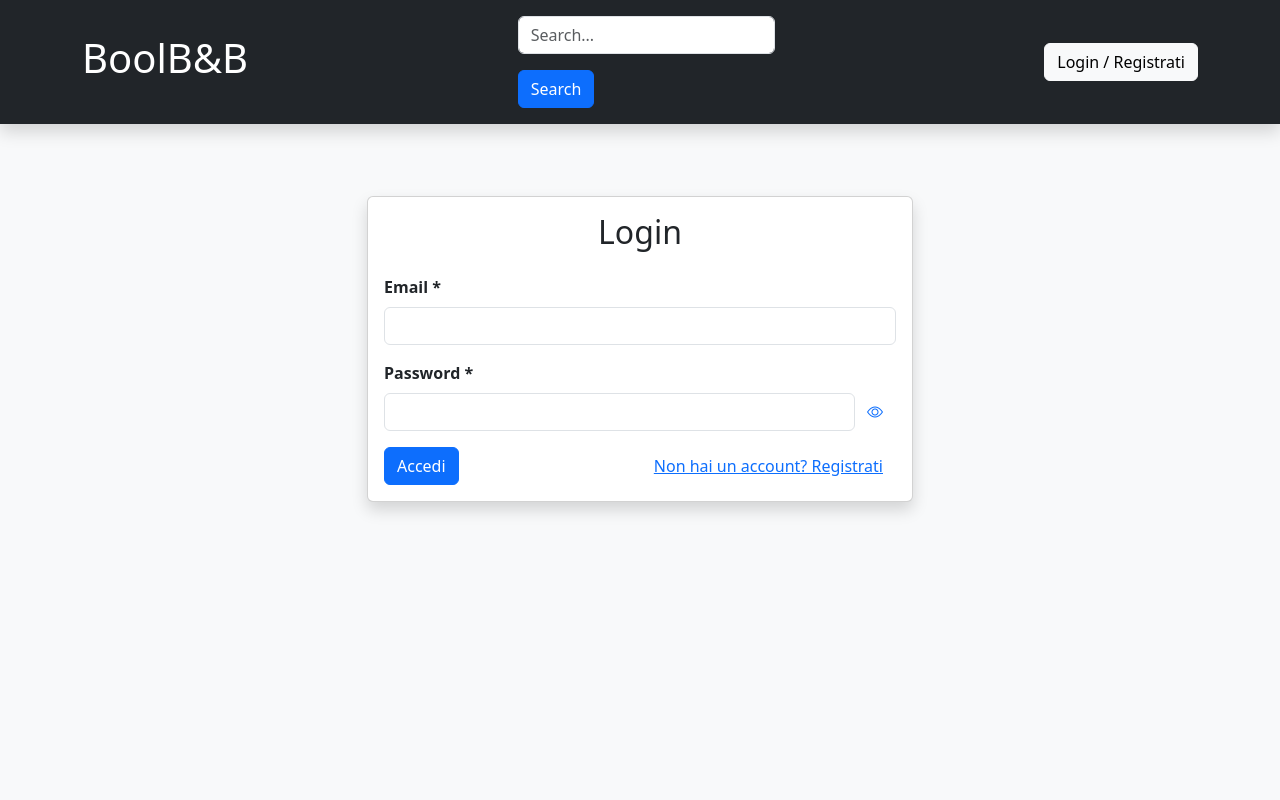
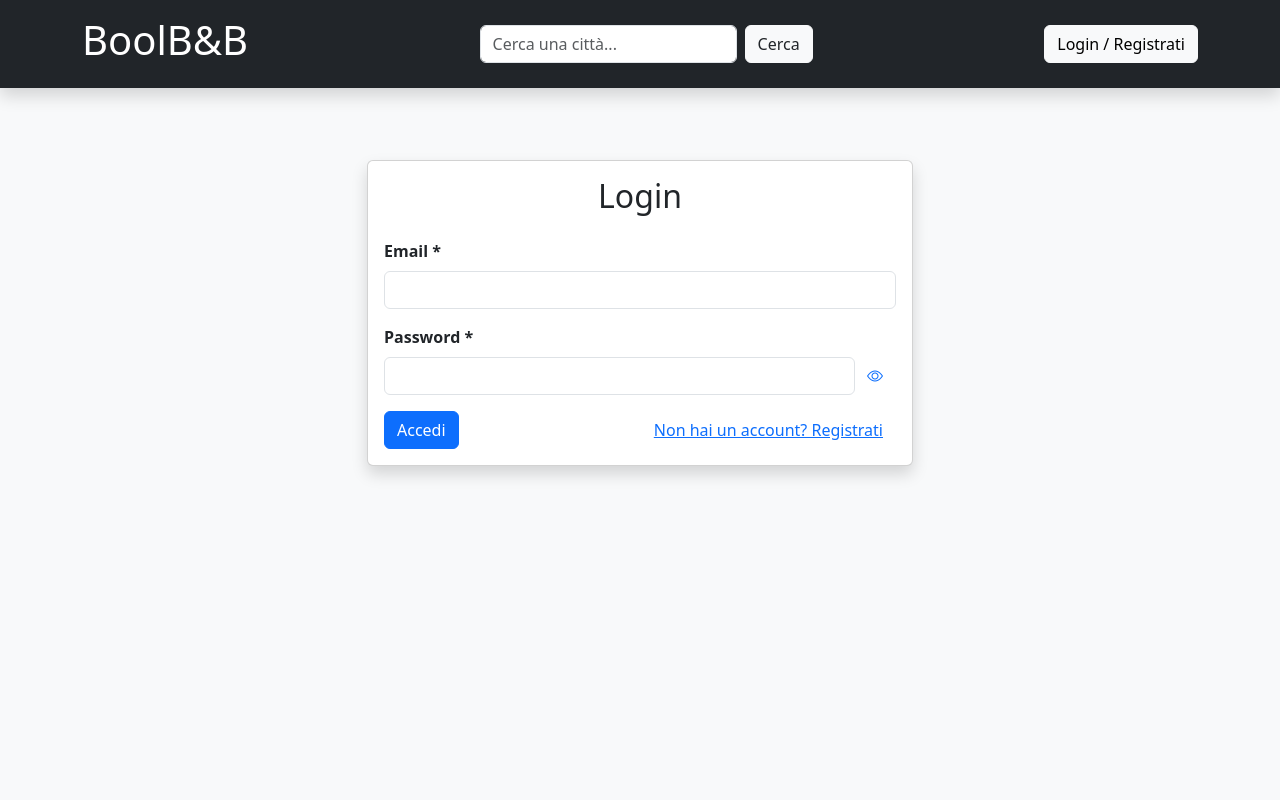
Before and after one commit to deca-francesco/pjw-t5-boolbnb, a React (Vite) app in the folder frontend_react/: page /login in a window 1280 px wide. Shown: the top 800 px of the page. Built offline with nearby package versions, Linux system fonts and the light colour scheme; no server answers; a web font is replaced by a local one.

Commit message:
add changes to style

```diff
--- a/frontend_react/src/components/ApartmentsComponents/Searchbar.jsx
+++ /dev/null
@@ -1,36 +0,0 @@
-import { useNavigate } from 'react-router-dom';
-import { useState } from "react";
-
-export default function Searchbar() {
-    const [search, setSearch] = useState('');
-    const navigate = useNavigate();
-
-    // Function to handle search form submission
-    function handleSearchForm(e) {
-        e.preventDefault();
-        navigate(`/search?city=${encodeURIComponent(search)}`);
-    }
-
-    return (
-        <div>
-            {/* Search form */}
-            <form onSubmit={handleSearchForm}>
-                <div className="mb-3">
-                    <input
-                        type="search"
-                        className="form-control"
-                        name="searchText"
-                        id="searchText"
-                        aria-describedby="searchHelper"
-                        placeholder="Search..."
-                        value={search}
-                        onChange={e => setSearch(e.target.value)}
-                    />
-                </div>
-                <button type="submit" className="btn btn-primary">
-                    Search
-                </button>
-            </form>
-        </div>
-    );
-}
--- a/frontend_react/src/components/LayoutComponents/Header.jsx
+++ b/frontend_react/src/components/LayoutComponents/Header.jsx
@@ -1,7 +1,7 @@
 import { useState, useEffect } from "react"
 import { useNavigate } from "react-router-dom"
 import LoginButton from '../LoginComponents/LoginButton'
-import Searchbar from "../ApartmentsComponents/Searchbar"
+import Searchbar from "./Searchbar"
 export default function Header() {
 
     const [isAuthenticated, setIsAuthenticated] = useState(false)
@@ -37,43 +37,42 @@ export default function Header() {
 
     return (
 
-        <header className="bg-dark py-3 px-4 shadow position-sticky top-0 z-3">
+        <header className="bg-dark py-3 shadow position-sticky top-0 z-3">
             <div className="container d-flex justify-content-between align-items-center">
                 <div className="logo">
-                    <a className="text-decoration-none" href="/protected" onClick={handleHomeClick}><h1 className="text-white">BoolB&B</h1></a>
+                    <a className="text-decoration-none" href="/protected" onClick={handleHomeClick}>
+                        <h1 className="text-white">BoolB&B</h1>
+                    </a>
                 </div>
-                <Searchbar />
+
+                {/* Centro la searchbar orizzontalmente */}
+                <div className="d-flex justify-content-center">
+                    <Searchbar />
+                </div>
+
                 <nav className="nav">
-                    <ul className="d-flex list-unstyled m-0">
-
+                    <ul className="d-flex list-unstyled align-items-center m-0">
                         {isAuthenticated ? (
                             <>
-                                {/* Link per l'aggiunta dell'appartamento */}
-                                <li className="mx-3">
+                                <li className="mx-2">
                                     <a href="/new-apartment" className="btn btn-light text-dark text-decoration-none">Aggiungi Appartamento</a>
                                 </li>
-                                {/* Link per il logout */}
-                                <li className="mx-3">
+                                <li className="mx-2">
                                     <button onClick={handleLogout} className="btn btn-light text-dark text-decoration-none">Logout</button>
                                 </li>
-                                <li className="mx-3">
-                                    <i
-                                        className="bi bi-person-circle fs-3 text-white profile-icon"
-
-                                    />
+                                <li className="mx-2">
+                                    <i className="bi bi-person-circle fs-3 text-white profile-icon " />
                                 </li>
                             </>
                         ) : (
-
                             <LoginButton setIsAuthenticated={setIsAuthenticated} />
-
                         )}
                     </ul>
                 </nav>
+            </div>
+        </header>
 
-            </div>
 
-        </header>
 
     )
 }
--- /dev/null
+++ b/frontend_react/src/components/LayoutComponents/Searchbar.jsx
@@ -0,0 +1,36 @@
+import { useNavigate } from 'react-router-dom';
+import { useState } from "react";
+
+export default function Searchbar() {
+    const [search, setSearch] = useState('');
+    const navigate = useNavigate();
+
+    // Function to handle search form submission
+    function handleSearchForm(e) {
+        e.preventDefault();
+        navigate(`/search?city=${encodeURIComponent(search)}`);
+    }
+
+    return (
+        <div>
+            {/* Search form */}
+            <form onSubmit={handleSearchForm} className="d-flex align-items-center">
+
+                <input
+                    type="search"
+                    className="form-control me-2"
+                    name="searchText"
+                    id="searchText"
+                    aria-describedby="searchHelper"
+                    placeholder="Cerca una città..."
+                    value={search}
+                    onChange={e => setSearch(e.target.value)}
+                />
+
+                <button type="submit" className="btn btn-primarybtn btn-light text-dark text-decoration-none">
+                    Cerca
+                </button>
+            </form>
+        </div>
+    );
+}
```
